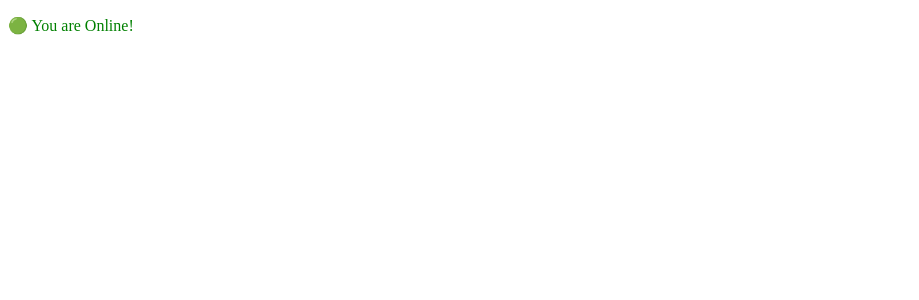
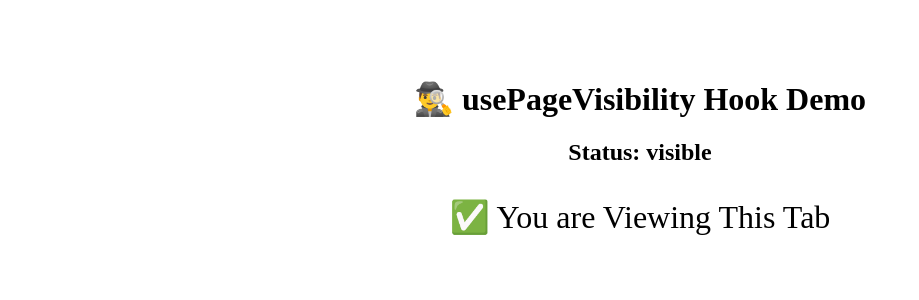
Before and after one commit to Passenger108/react-hooks-wallet, a React (Vite) app: page / in a window 1280 px wide. Shown: the top 300 px of the page, without its empty margins (0-919 px from the left). Built offline with nearby package versions, Linux system fonts and the light colour scheme.

Commit message:
added usePageVisibility hook

```diff
--- /dev/null
+++ b/src/hooks/usePageVisibility/PageVisibilityExample.jsx
@@ -0,0 +1,18 @@
+
+import usePageVisibility from './usePageVisibility';
+
+export default function PageVisibilityExample() {
+  const { isVisible, visibilityStatus, error } = usePageVisibility();
+
+  if (error) return <p>❌ Error: {error.message}</p>;
+
+  return (
+    <div style={{ textAlign: 'center', marginTop: '5rem' }}>
+      <h1>🕵️‍♂️ usePageVisibility Hook Demo</h1>
+      <h2>Status: {visibilityStatus}</h2>
+      <p style={{ fontSize: '2rem' }}>
+        {isVisible ? '✅ You are Viewing This Tab' : alert('🚫 You recently Switched Away!')}
+      </p>
+    </div>
+  );
+}
--- /dev/null
+++ b/src/hooks/usePageVisibility/usePageVisibility.js
@@ -0,0 +1,31 @@
+import {useState, useEffect} from "react"
+
+
+export default function usePageVisibility() {
+
+    const [isVisible, setIsVisible] = useState (
+        typeof document !== "undefined" ? !document.hidden : true
+    )
+    const [visibilityStatus, setVisibilityStatus] = useState (
+        typeof document !== "undefined" ? document.visibilityState : "visible"
+    )
+    const [error , setError] = useState(null)
+
+
+    useEffect(()=>{
+        if(typeof document === "undefined"){
+           setError(new Error ("document is not accessible"))
+        }
+
+        const handler = ()=>{
+            setIsVisible(!document.hidden)
+            setVisibilityStatus(document.visibilityState)
+        }
+
+        document.addEventListener("visibilitychange",handler)
+        return ()=> document.removeEventListener("visibilitychange", handler)
+    },[])
+
+
+    return {isVisible, visibilityStatus, error}
+}
--- a/src/main.jsx
+++ b/src/main.jsx
@@ -1,11 +1,11 @@
 import React from 'react'
 import {createRoot} from 'react-dom/client'
-import OnlineStatusExample from './hooks/useOnlineStatus/OnlineStatusExample'
+import PageVisibilityExample from './hooks/usePageVisibility/PageVisibilityExample' ;
 
 
 // Temporary dev playground
 const App = () => {
-  return <OnlineStatusExample/>
+  return <PageVisibilityExample/>
 }
 
 createRoot(document.getElementById('root'))
```
Also changed, not shown: src/hooks/useOnlineStatus/README.md, src/hooks/usePageVisibility/README.md (added), 1 other file (tests, documents, lock files or other folders).
